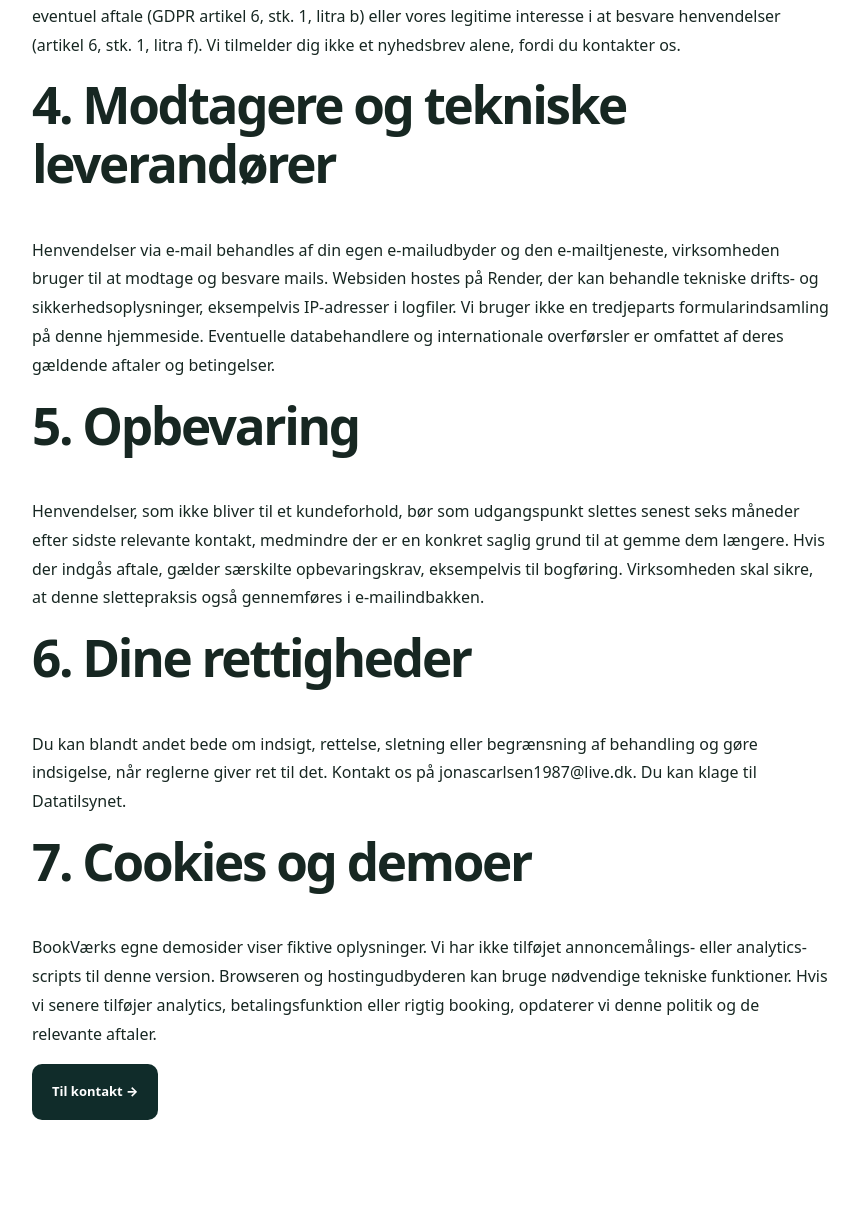
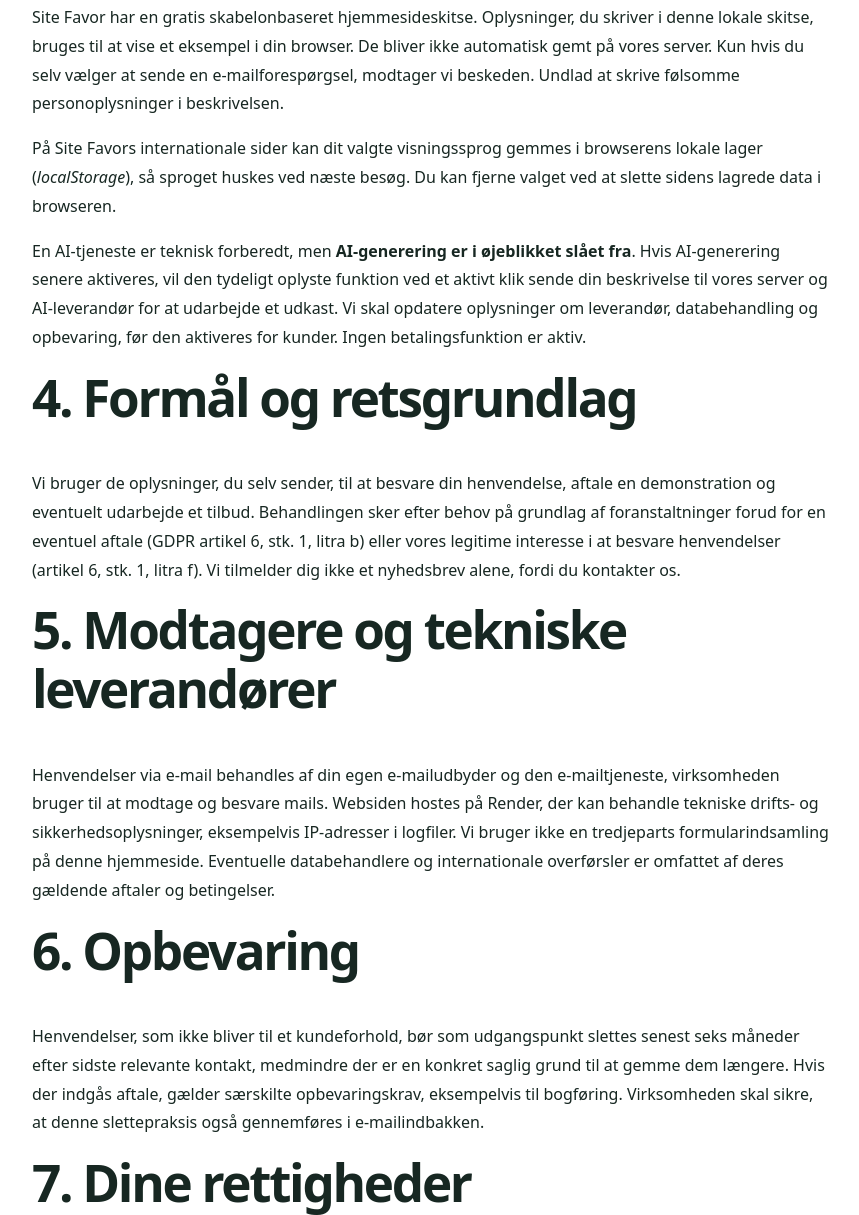
Before and after one commit to jonascarlsen1987-ux/bookvaerk-demo., a plain HTML site: page privatliv.html in a window 1280 px wide. Shown: the part 1045-2260 px from the top of the page, without its empty margins (208-1067 px from the left). Drawn offline with Linux system fonts and the light colour scheme.

Commit message:
Expand BookVærk privacy disclosure to cover Site Favor legal controller, local language preference, and disabled AI preview

```diff
--- a/privatliv.html
+++ b/privatliv.html
@@ -1,22 +1,26 @@
 <!doctype html>
-<html lang="da"><head><meta charset="utf-8"><meta name="viewport" content="width=device-width, initial-scale=1"><meta name="robots" content="noindex,follow"><title>Privatliv og personoplysninger – BookVærk</title><link rel="stylesheet" href="style.css"></head>
+<html lang="da"><head><meta charset="utf-8"><meta name="viewport" content="width=device-width, initial-scale=1"><meta name="robots" content="noindex,follow"><title>Privatliv og personoplysninger – BookVærk og Site Favor</title><link rel="stylesheet" href="style.css"></head>
 <body><header class="site-header"><div class="container nav-inner"><a href="index.html" class="logo"><span class="logo-symbol">B<span>+</span></span> book<span>værk</span><i>.</i></a><a href="index.html">← Tilbage til forsiden</a></div></header>
 <main class="section"><div class="container" style="max-width:800px;line-height:1.8">
 <span class="tag">PERSONOPLYSNINGER</span><h1 style="font-size:clamp(34px,5vw,54px)">Privatlivspolitik</h1>
-<p>Opdateret 15. november 2026. Disse oplysninger gælder for BookVærks offentlige hjemmeside og henvendelser til BookVærk.</p>
+<p>Opdateret 16. november 2026. Disse oplysninger gælder for BookVærks offentlige hjemmeside, Site Favor-forhåndsvisningen, den tilhørende hjemmeside-skitse og henvendelser til virksomheden.</p>
 <h2>1. Hvem er dataansvarlig?</h2>
-<p>BookVærk drives af <strong>dailywear.dk</strong>, CVR <strong>46827961</strong>, Albanivej 27B, st., 5792 Årslev, Danmark. Telefon <a href="tel:+4542253125">42 25 31 25</a> og e-mail <a href="mailto:jonascarlsen1987@live.dk">jonascarlsen1987@live.dk</a>.</p>
+<p>BookVærk og Site Favor drives af <strong>dailywear.dk</strong>, CVR <strong>46827961</strong>, Albanivej 27B, st., 5792 Årslev, Danmark. Telefon <a href="tel:+4542253125">42 25 31 25</a> og e-mail <a href="mailto:jonascarlsen1987@live.dk">jonascarlsen1987@live.dk</a>.</p>
 <h2>2. Kontakt og hvilke oplysninger vi modtager</h2>
 <p>Henvendelsesfeltet på siden bruger et <em>mailto-link</em>. Når du udfylder formularen, bliver beskeden lavet lokalt på din enhed og åbnes i dit eget e-mailprogram. Hjemmesiden lagrer ikke feltindholdet og sender ikke automatisk oplysningerne til os. Først når du selv sender e-mailen, modtager vi de oplysninger, du har skrevet (for eksempel navn, virksomhed, e-mail, telefon og besked). Du kan også kontakte os direkte via telefon eller e-mail.</p>
-<h2>3. Formål og retsgrundlag</h2>
+<h2>3. Site Favors gratis hjemmesideskitse og sprogvalg</h2>
+<p>Site Favor har en gratis skabelonbaseret hjemmesideskitse. Oplysninger, du skriver i denne lokale skitse, bruges til at vise et eksempel i din browser. De bliver ikke automatisk gemt på vores server. Kun hvis du selv vælger at sende en e-mailforespørgsel, modtager vi beskeden. Undlad at skrive følsomme personoplysninger i beskrivelsen.</p>
+<p>På Site Favors internationale sider kan dit valgte visningssprog gemmes i browserens lokale lager (<em>localStorage</em>), så sproget huskes ved næste besøg. Du kan fjerne valget ved at slette sidens lagrede data i browseren.</p>
+<p>En AI-tjeneste er teknisk forberedt, men <strong>AI-generering er i øjeblikket slået fra</strong>. Hvis AI-generering senere aktiveres, vil den tydeligt oplyste funktion ved et aktivt klik sende din beskrivelse til vores server og AI-leverandør for at udarbejde et udkast. Vi skal opdatere oplysninger om leverandør, databehandling og opbevaring, før den aktiveres for kunder. Ingen betalingsfunktion er aktiv.</p>
+<h2>4. Formål og retsgrundlag</h2>
 <p>Vi bruger de oplysninger, du selv sender, til at besvare din henvendelse, aftale en demonstration og eventuelt udarbejde et tilbud. Behandlingen sker efter behov på grundlag af foranstaltninger forud for en eventuel aftale (GDPR artikel 6, stk. 1, litra b) eller vores legitime interesse i at besvare henvendelser (artikel 6, stk. 1, litra f). Vi tilmelder dig ikke et nyhedsbrev alene, fordi du kontakter os.</p>
-<h2>4. Modtagere og tekniske leverandører</h2>
+<h2>5. Modtagere og tekniske leverandører</h2>
 <p>Henvendelser via e-mail behandles af din egen e-mailudbyder og den e-mailtjeneste, virksomheden bruger til at modtage og besvare mails. Websiden hostes på Render, der kan behandle tekniske drifts- og sikkerhedsoplysninger, eksempelvis IP-adresser i logfiler. Vi bruger ikke en tredjeparts formularindsamling på denne hjemmeside. Eventuelle databehandlere og internationale overførsler er omfattet af deres gældende aftaler og betingelser.</p>
-<h2>5. Opbevaring</h2>
+<h2>6. Opbevaring</h2>
 <p>Henvendelser, som ikke bliver til et kundeforhold, bør som udgangspunkt slettes senest seks måneder efter sidste relevante kontakt, medmindre der er en konkret saglig grund til at gemme dem længere. Hvis der indgås aftale, gælder særskilte opbevaringskrav, eksempelvis til bogføring. Virksomheden skal sikre, at denne slettepraksis også gennemføres i e-mailindbakken.</p>
-<h2>6. Dine rettigheder</h2>
+<h2>7. Dine rettigheder</h2>
 <p>Du kan blandt andet bede om indsigt, rettelse, sletning eller begrænsning af behandling og gøre indsigelse, når reglerne giver ret til det. Kontakt os på <a href="mailto:jonascarlsen1987@live.dk">jonascarlsen1987@live.dk</a>. Du kan klage til <a href="https://www.datatilsynet.dk/">Datatilsynet</a>.</p>
-<h2>7. Cookies og demoer</h2>
-<p>BookVærks egne demosider viser fiktive oplysninger. Vi har ikke tilføjet annoncemålings- eller analytics-scripts til denne version. Browseren og hostingudbyderen kan bruge nødvendige tekniske funktioner. Hvis vi senere tilføjer analytics, betalingsfunktion eller rigtig booking, opdaterer vi denne politik og de relevante aftaler.</p>
+<h2>8. Cookies og demoer</h2>
+<p>BookVærks og Site Favors demonstrationssider viser skabelonindhold eller de oplysninger, du selv indtaster lokalt i browseren. Vi har ikke tilføjet annoncemålings- eller analytics-scripts til denne version. Browseren og hostingudbyderen kan bruge nødvendige tekniske funktioner. Hvis vi senere tilføjer analytics, betalingsfunktion eller rigtig booking, opdaterer vi denne politik og de relevante aftaler.</p>
 <p><a class="btn btn-dark" href="index.html#kontakt">Til kontakt →</a></p>
 </div></main><footer class="footer" style="padding:24px 0"><div class="container">BookVærk drives af dailywear.dk · CVR 46827961 · <a href="index.html">Forside</a></div></footer></body></html>
```
